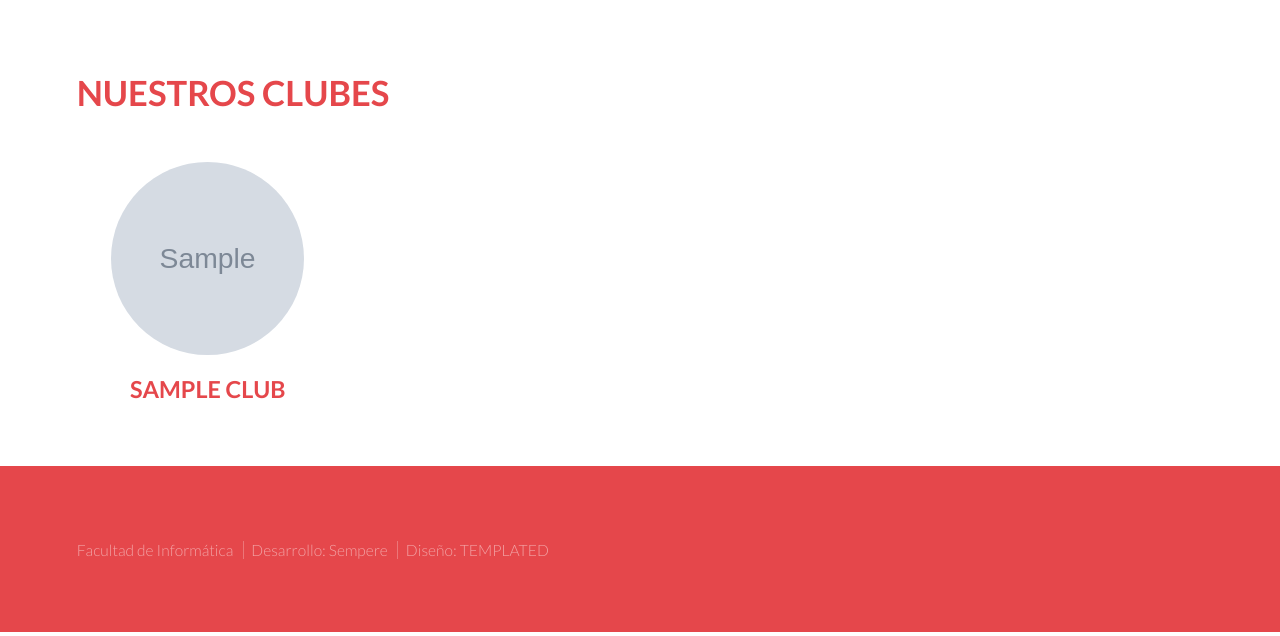
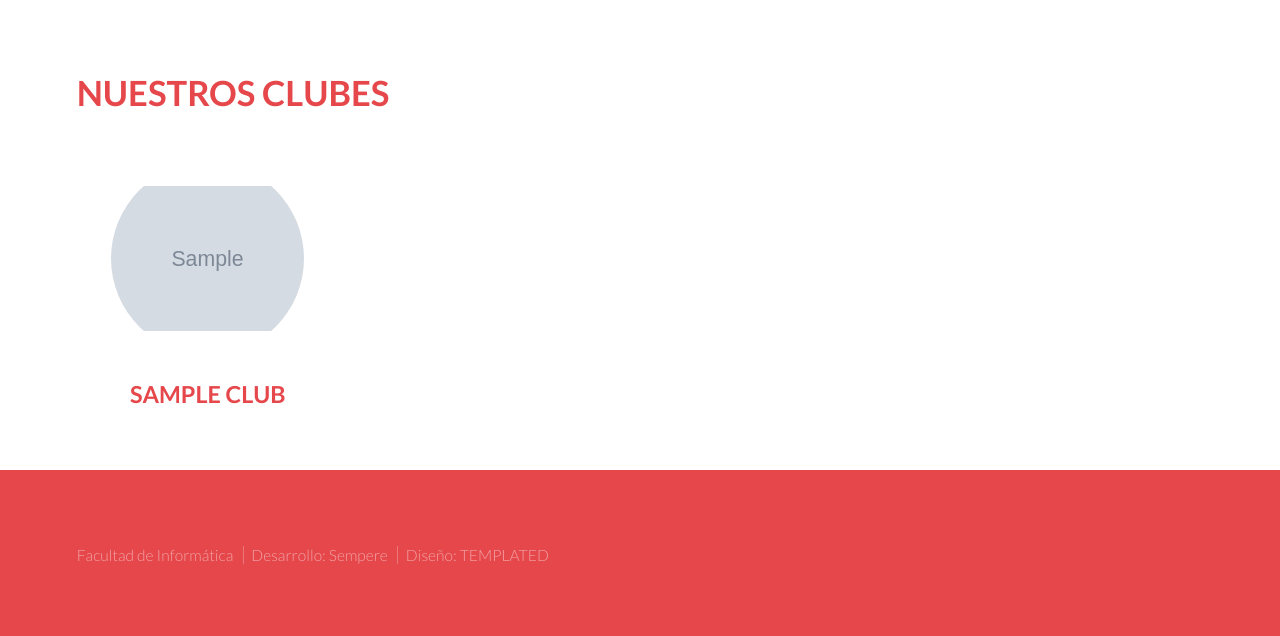
Before and after one commit to dafi-um/dafi-system, a Django app: page /clubs/ in a window 1280 px wide. Shown: the part 89-725 px from the top of the page. Run offline with Django 3.2, Linux system fonts and the light colour scheme; tables that the repository leaves empty hold one stand-in row (values such as "Sample post"); grey boxes marked "Sample" are stand-in pictures; parts of the project's set-up code (start-up, migrations or seed data) failed here and were passed over; some libraries are stand-ins or nearby versions.

Commit message:
Minor CSS update

```diff
--- a/clubs/templates/clubs/club_list.html
+++ b/clubs/templates/clubs/club_list.html
@@ -12,8 +12,8 @@
 
         <div class="3u 4u(small) 12u(xsmall)">
             <a href="{% url 'clubs:detail' club.slug %}">
-                <div class="image-square-container">
-                    <div class="image-square" style="background-image: url({{ club.get_image }});"></div>
+                <div style="padding: 1em;">
+                    <div class="image square round" style="background-image: url({{ club.get_image }});"></div>
                 </div>
 
                 <h3>{{ club.name }}</h3>
--- a/main/static/css/main.css
+++ b/main/static/css/main.css
@@ -2391,18 +2391,17 @@
 				width: 100%;
 			}
 
-	.image-square-container {
-		padding: 1em;
-	}
-
-		.image-square {
+		.image.square {
 			width: 100%;
 			padding-top: 100%;
-			border-radius: 100%;
 			background-position: center center;
-			background-size: 100% 100%;
+			background-size: contain;
 			background-repeat: no-repeat;
 		}
+
+			.image.square.round {
+				border-radius: 100%;
+			}
 
 /* List */
 
```
